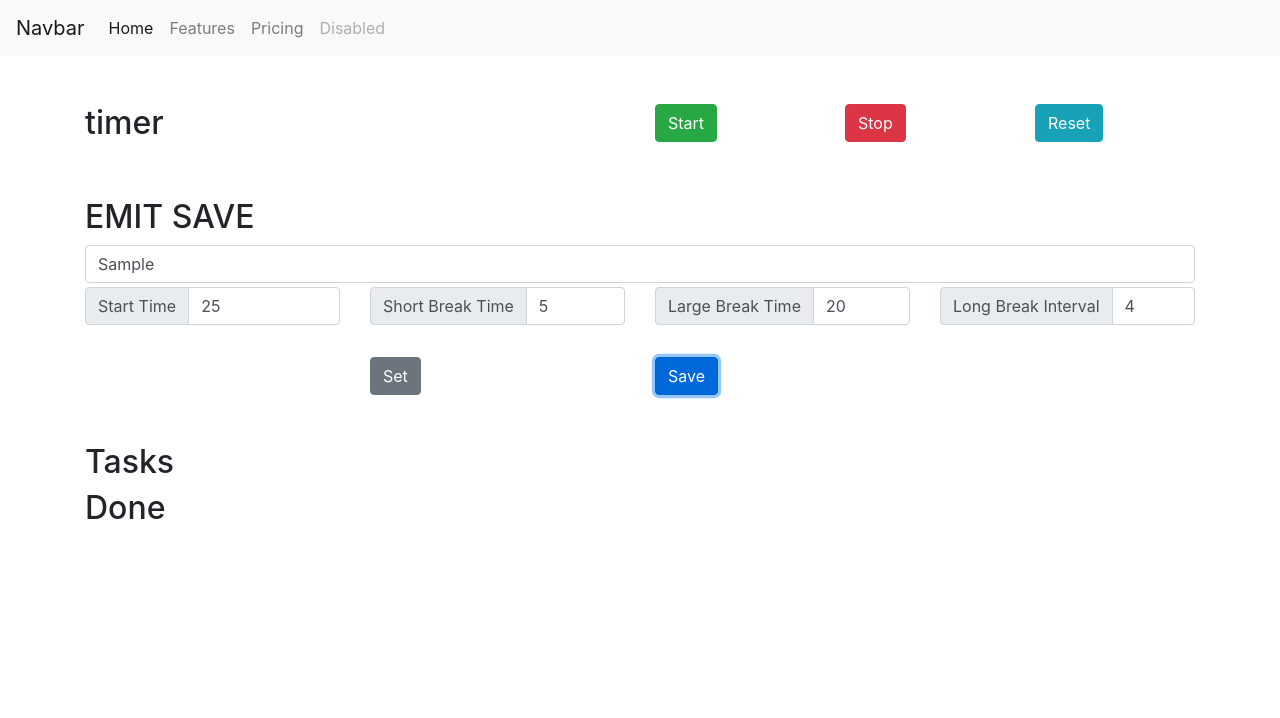
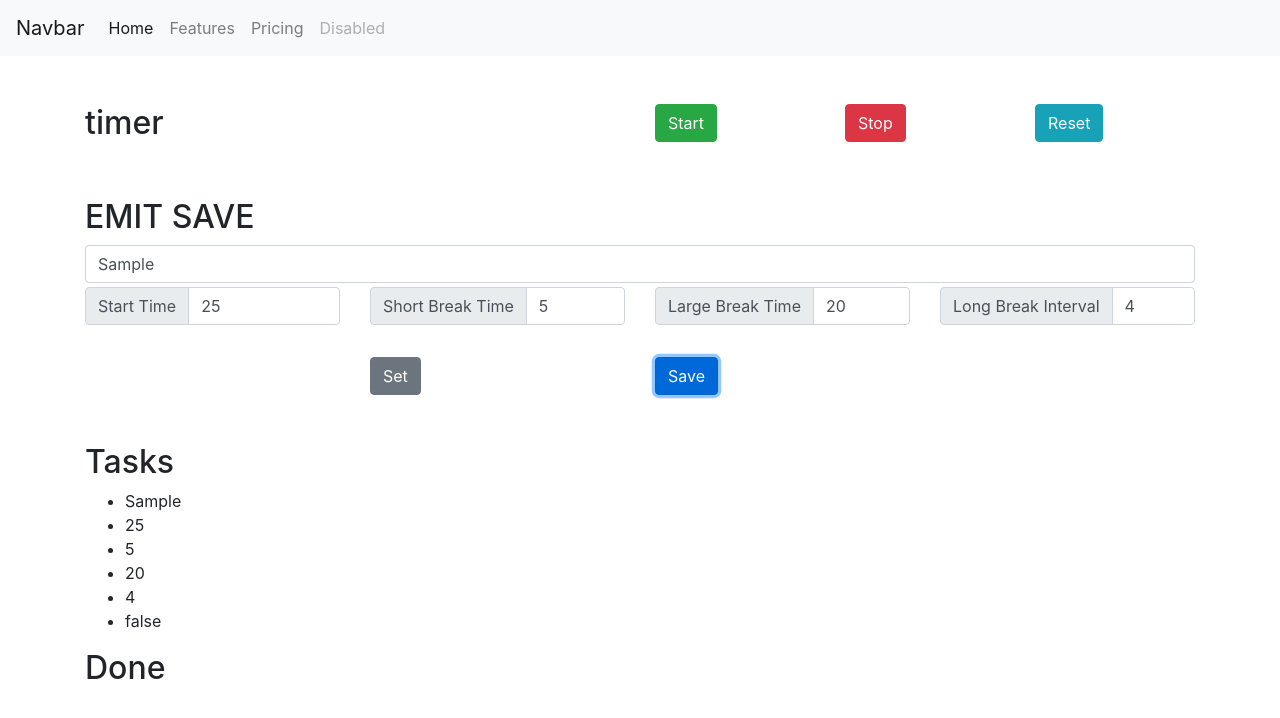
Before and after one commit to israelramosm/angular-pomodoro, an Angular app in the folder my-pomodoro/: page / in a window 1280 px wide. Both pictures are taken after typing "Sample" into the empty fields and a click on the button "Save". Shown: the top 718 px of the page. Built offline with nearby package versions, Linux system fonts and the light colour scheme.

Commit message:
flow data from config to tasks to saved them

```diff
--- a/my-pomodoro/src/app/app-config/app.config.html
+++ b/my-pomodoro/src/app/app-config/app.config.html
@@ -37,7 +37,7 @@
             <button type="button" class="btn btn-secondary" (click)="emitSetPomodoro()">Set</button>
         </div>
         <div class="input-group col-3">
-            <button type="button" class="btn btn-primary" (click)="emitSavePomodoro()">Save</button>
+            <button type="button" class="btn btn-primary" (click)="emitSavePomodoro(); $event.stopPropagation();">Save</button>
         </div>
     </div>
 </section>
--- a/my-pomodoro/src/app/app-config/app.config.ts
+++ b/my-pomodoro/src/app/app-config/app.config.ts
@@ -34,5 +34,6 @@ export class AppConfig {
         this.clicked = "EMIT SAVE";
         obj.pomodoroName = obj.pomodoroName === "" ? "Pomodoro" : obj.pomodoroName;
         this.savePomodoro.emit(obj);
+        return;
     }
 }
--- a/my-pomodoro/src/app/app-task/app.task.html
+++ b/my-pomodoro/src/app/app-task/app.task.html
@@ -1,7 +1,14 @@
 <section>
     <h2>Tasks</h2>
-    <div>
-        {{changes}}
+    <div >
+        <ul *ngFor="let task of tasks">
+            <li>{{task.pomodoroName}}</li>
+            <li>{{task.startTime}}</li>
+            <li>{{task.shortBreakTime}}</li>
+            <li>{{task.largeBreakTime}}</li>
+            <li>{{task.breakInterval}}</li>
+            <li>{{task.isDone}}</li>
+        </ul>
     </div>
     <h2>Done</h2>
     <div></div>
--- a/my-pomodoro/src/app/app-task/app.task.ts
+++ b/my-pomodoro/src/app/app-task/app.task.ts
@@ -6,20 +6,9 @@ import { Component, Input, Output } from '@angular/core';
   styleUrls: ['./app.task.css']
 })
 export class AppTask {
-    @Input() taskSaved: Object = {};
-    tasks = [];
+    @Input() tasks = [];
+
     change;
 
     constructor() {}
-
-    ngOnChanges(changes) {
-      this.change = changes;
-    }
-
-    saveTask() {}
-
-    deleteTask() {}
-
-    markAsDone() {}
-
 }
--- a/my-pomodoro/src/app/app.component.html
+++ b/my-pomodoro/src/app/app.component.html
@@ -4,5 +4,5 @@
     (setPomodoro)="setPomodoroData($event)"
     (savePomodoro)="savePomodoroData($event)"
   ></app-config>
-  <app-task [taskSaved]="saveConfig"></app-task>
+  <app-task [tasks]="tasks"></app-task>
 </div>
--- a/my-pomodoro/src/app/app.component.ts
+++ b/my-pomodoro/src/app/app.component.ts
@@ -1,4 +1,5 @@
-import { Component } from '@angular/core';
+import { Component, ViewChild } from '@angular/core';
+import { AppConfig } from './app-config/app.config';
 
 @Component({
   selector: 'app-root',
@@ -7,14 +8,19 @@ import { Component } from '@angular/core';
 })
 export class AppComponent {
   title = 'my-pomodoro';
+  @ViewChild(AppConfig) appConfig: AppConfig;
   saveConfig: Object = {};
   setConfig: Object = {};
+  tasks = [];
 
   setPomodoroData(event) {
     this.setConfig = event;
   }
 
   savePomodoroData(event) {
+    console.log("save");
     this.saveConfig = event;
+    this.saveConfig["isDone"] = false;
+    this.tasks.push(this.saveConfig);
   }
 }
```
